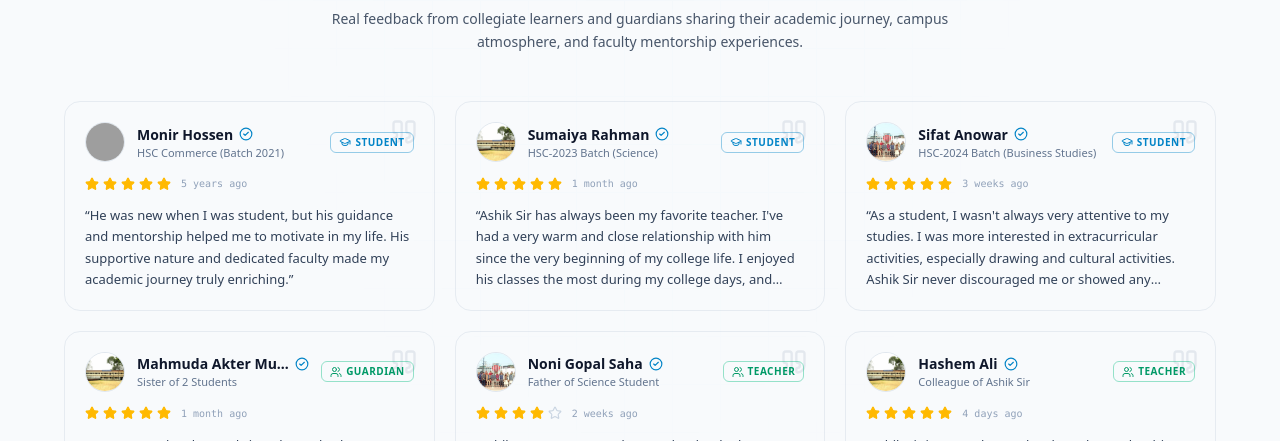
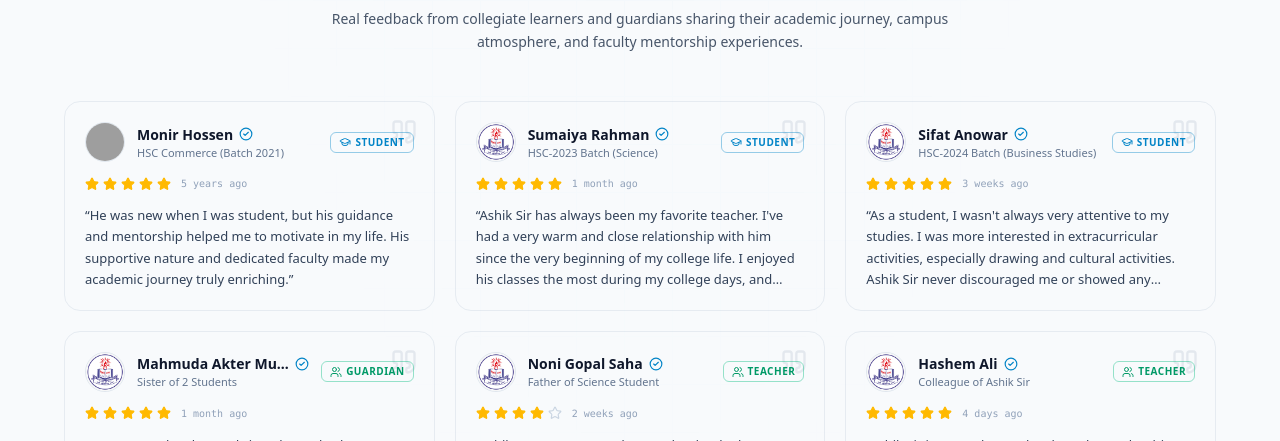
Before and after one commit to CodeByMonir/MdAshikurRahman, a Next.js app: page / in a window 1280 px wide. Shown: the part 6545-6986 px from the top of the page. Built offline with nearby package versions, Linux system fonts and the light colour scheme; no server answers; grey boxes are pictures that could not be loaded.

Commit message:
updated reviewer profile default image

```diff
--- a/src/Components/Home/Reviews.jsx
+++ b/src/Components/Home/Reviews.jsx
@@ -31,7 +31,7 @@ const reviewsData = [
         program: 'HSC-2023 Batch (Science)',
         rating: 5,
         date: '1 month ago',
-        avatar: '/university.jpg',
+        avatar: '',
         comment: `Ashik Sir has always been my favorite teacher. I've had a very warm and close relationship with him since the very beginning of my college life. I enjoyed his classes the most during my college days, and even now, I really miss those classes. There was always something special about the way he taught and connected with us.`,
     },
     {
@@ -41,7 +41,7 @@ const reviewsData = [
         program: 'HSC-2024 Batch (Business Studies)',
         rating: 5,
         date: '3 weeks ago',
-        avatar: '/teachers.jpg',
+        avatar: '',
         comment: `As a student, I wasn't always very attentive to my studies. I was more interested in extracurricular activities, especially drawing and cultural activities. Ashik Sir never discouraged me or showed any annoyance toward these interests. Instead, he always supported and encouraged me.
         And whenever I tried to seek the truth or understand things for myself, Ashik Sir always tried to guide me in the right direction. I'm truly grateful for his support, encouragement, and guidance throughout my college life.`,
     },
@@ -52,7 +52,7 @@ const reviewsData = [
         program: 'Sister of 2 Students',
         rating: 5,
         date: '1 month ago',
-        avatar: '/university.jpg',
+        avatar: '',
         comment: `My younger brother and sister have also been students of Ashik Sir. I truly feel fortunate to have had the opportunity to entrust their education to a teacher like him. He is a very dedicated and hardworking teacher who genuinely cares about his students and always puts in his best effort for them.`,
     },
     {
@@ -62,7 +62,7 @@ const reviewsData = [
         program: 'Father of Science Student',
         rating: 4.5,
         date: '2 weeks ago',
-        avatar: '/teachers.jpg',
+        avatar: '',
         comment: `Ashik was once my student, and today, he has become a teacher himself. It fills my heart with immense pride to see how far he has come. He has also taught my son and still keeps in touch and checks on his progress from time to time.
         Seeing one of my former students grow into a dedicated and capable teacher gives me a deep sense of peace and satisfaction. It is truly one of the most rewarding feelings a teacher can have.`,
     },
@@ -73,7 +73,7 @@ const reviewsData = [
         program: 'Colleague of Ashik Sir',
         rating: 5,
         date: '4 days ago',
-        avatar: '/university.jpg',
+        avatar: '',
         comment: `Ashik Sir is a popular teacher, but what makes him truly special is the kind of person he is. He is one of the most polite, warm-hearted, and helpful people I have ever known. I have rarely come across someone as humble, kind, and genuinely caring as him.`,
     },
     {
@@ -83,7 +83,7 @@ const reviewsData = [
         program: 'HSC-2026 Batch (Business Studies)',
         rating: 5,
         date: '4 days ago',
-        avatar: '/university.jpg',
+        avatar: '',
         comment: `Ashik Sir is an extremely honest and friendly person. We always felt safe and comfortable around him, and we could openly share any personal problems with him without hesitation. He never made us feel uncomfortable or annoyed. Instead, he would listen to us patiently and sincerely and always try to offer helpful advice and solutions.`,
     },
     {
@@ -93,7 +93,7 @@ const reviewsData = [
         program: 'HSC-2026 Batch (Humanities)',
         rating: 5,
         date: '4 days ago',
-        avatar: '/university.jpg',
+        avatar: '',
         comment: `Ashik Sir is my favorite teacher from my college days. I always attended his classes with great interest and attention. He had a wonderful way of explaining even the most difficult topics in a very simple and understandable manner. I truly enjoyed his classes, and I still miss having him as my teacher.`,
     },
     {
@@ -103,7 +103,7 @@ const reviewsData = [
         program: 'HSC-2026 Batch (Science)',
         rating: 5,
         date: '4 days ago',
-        avatar: '/university.jpg',
+        avatar: '',
         comment: `Ashik Sir's classes were always full of fun and memorable moments. I used to have a lot of fun and mischief in his classes, and Sir would often joke around and have fun with us too. The time we spent in his classes was not only enjoyable but also very meaningful and valuable. Those moments are still some of my favorite memories.`,
     },
     {
@@ -113,7 +113,7 @@ const reviewsData = [
         program: 'HSC-2026 Batch (Humanities)',
         rating: 5,
         date: '4 days ago',
-        avatar: '/university.jpg',
+        avatar: '',
         comment: `Ashik Sir is truly the best teacher. He was also the teacher of my elder brother and my cousin, so he has always had a close and warm relationship with our family. We have a lot of respect and affection for him. I always pray for his well-being, success, and happiness.`,
     },
     {
@@ -123,7 +123,7 @@ const reviewsData = [
         program: 'HSC-2023 Batch (Humanities)',
         rating: 5,
         date: '2 months ago',
-        avatar: '/teachers.jpg',
+        avatar: '',
         comment: `There's actually a funny story behind how my relationship with Ashik Sir began, but I'd rather keep that story to myself. 😄
         I've rarely come across a teacher who is as friendly, approachable, caring, and genuine as he is. What I appreciate most about him is how easily he connects with his students and makes them feel comfortable. He is not just a teacher to me; he is someone I genuinely respect and feel lucky to have known.`,
     },
@@ -171,7 +171,7 @@ export default function TestimonialsSection() {
                                         <div className="flex items-center gap-3 min-w-0">
                                             <div className="relative w-10 h-10 rounded-full overflow-hidden border border-slate-300/50 dark:border-white/20 shrink-0">
                                                 <Image
-                                                    src={item.avatar}
+                                                    src={item.avatar || '/CollegeLogo.jpg'}
                                                     alt={item.name}
                                                     fill
                                                     sizes="40px"
@@ -244,7 +244,7 @@ export default function TestimonialsSection() {
 
                     <Link
                         href="/reviews"
-                        className="w-full sm:w-auto inline-flex items-center justify-center gap-2 px-6 py-2.5 rounded-xl text-xs sm:text-sm font-semibold text-white bg-gradient-to-r from-[#0284C7] to-[#16A34A] dark:from-[#38BDF8] dark:to-[#4ADE80] dark:text-[#090D16] shadow-md hover:shadow-lg hover:scale-105 active:scale-95 transition-all duration-300"
+                        className="w-full sm:w-auto inline-flex items-center justify-center gap-2 px-6 py-2.5 rounded-xl text-xs sm:text-sm font-semibold text-white bg-linear-to-r from-[#0284C7] to-[#16A34A] dark:from-[#38BDF8] dark:to-[#4ADE80] dark:text-[#090D16] shadow-md hover:shadow-lg hover:scale-105 active:scale-95 transition-all duration-300"
                     >
                         <span>View All Reviews</span>
                         <ArrowRight className="w-4 h-4" />
```
Also changed, not shown: public/CollegeLogo.jpg (added).
